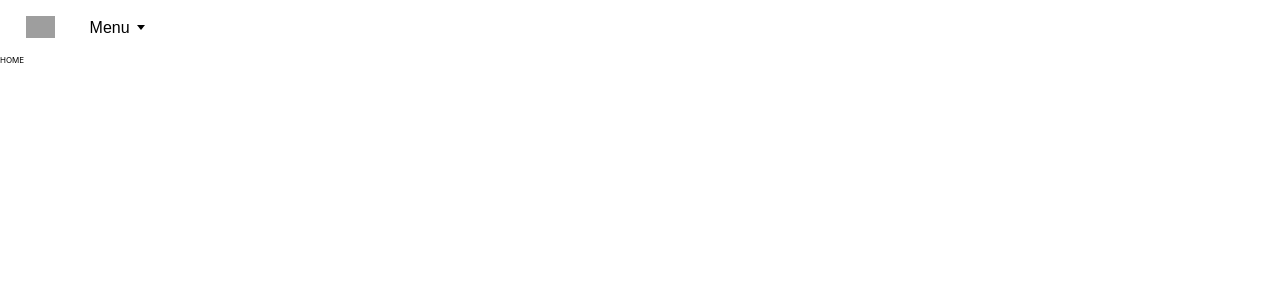
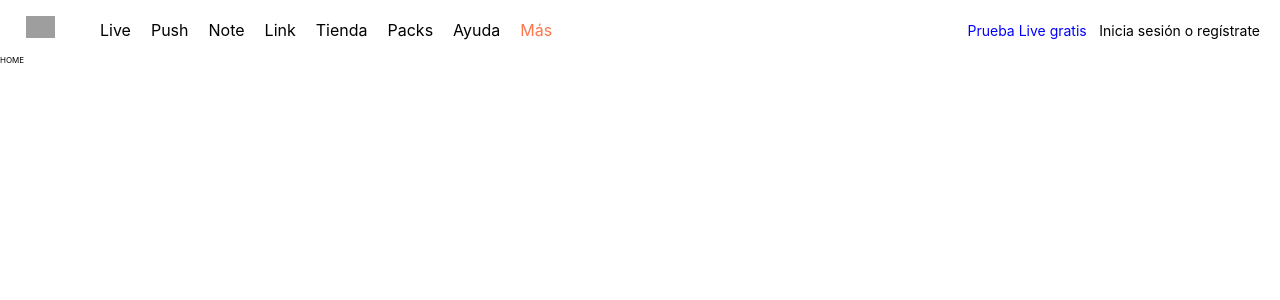
Before and after one commit to gomezjhon1022/ableton, a React (Create React App) app: page / in a window 1280 px wide. Shown: the top 300 px of the page. Built offline with nearby package versions, Linux system fonts and the light colour scheme; grey boxes are pictures that could not be loaded.

Commit message:
Feat: Add links to the navigation menu desktop

```diff
--- a/src/assets/text/textHeader.js
+++ b/src/assets/text/textHeader.js
@@ -13,12 +13,7 @@ const textHeader =
     }
   },
   "es": {
-    "header": {
-      "home": "Inicio",
-      "about": "Acerca de",
-      "services": "Servicios",
-      "contact": "Contacto"
-    },
+    "header": ["Live", "Push", "Note", "Link", "Tienda", "Packs", "Ayuda", "Más", "Prueba Live gratis", "Inicia sesión o regístrate"],
     "mainSection": {
       "welcome": "¡Bienvenidos a nuestro sitio web!",
       "learnMore": "Aprende más"
--- a/src/components/Header/Header.scss
+++ b/src/components/Header/Header.scss
@@ -45,15 +45,47 @@
         background-color: $blue;
         z-index: 5;
       }
+      .header__nav-links {
+        position: absolute;
+        font-size: 2rem;
+        display: flex;
+        align-items: center;
+        width: 100%;
+        height: 3.5rem;
+        padding: 0 2.5rem 0 12.5rem;
+        .header__link {
+          display: inline-block;
+          padding:0 1.25rem;
+        }
+        .header__link:first-child {
+          padding: 0 1.25rem 0 0;
+        }
+        .header__link:nth-child(8) {
+          color:$orange;
+        }
+        .header__link:nth-child(9) {
+          padding: 0 0 0 1.25rem;
+          margin-right: 0;
+          margin-left: auto;
+          font-size: 1.75rem;
+          color: $blue;
+        }
+        .header__link:nth-child(10) {
+          font-size: 1.75rem;
+          margin-right: 0;
+          margin-left: 0.3125rem;
+          padding-right: 0;
         }
       }
     }
-
+  }
+}
 .off-screen {
   transform: translateY(-100%);
   transition: transform 0.2s;
 }
 
+@media (max-width: 1279px) {
   .is-expanded {
       color:white;
       transform: translateY(0);
@@ -83,3 +115,4 @@
         }
     }
   }
+}
--- a/src/components/Header/index.js
+++ b/src/components/Header/index.js
@@ -1,27 +1,49 @@
-import { useState } from 'react';
+import { useEffect, useState } from 'react';
 import { textHeader } from '../../assets/text/textHeader';
 import './Header.scss';
 
 function Header(){
-  const [language, setLanguage]=useState('en');
+  const [language, setLanguage]=useState('es');
   const textList = textHeader[language];
   console.log(textList);
   console.log(textList.header)
   const [isExpanded, setIsExpanded] =useState(false);
+  const [isDesktop, setIsDesktop]=useState(false);
+
   const handleMenu=()=>{
     setIsExpanded(!isExpanded);
   }
+
+  const handleResize = () => {
+    setIsDesktop(window.innerWidth>1279);
+  }
+
+  useEffect(() => {
+    window.addEventListener('resize', handleResize);
+    handleResize();
+    return () => {
+      window.removeEventListener('resize', handleResize);
+    };
+  },[]);
 return (
   <header className={`header ${isExpanded===true?'is-expanded':''}`}>
     <div className='header--wrapper'>
       <nav className='header__nav'>
         <a className='header__logo'></a>
+        {isDesktop?
+            <ul className='header__nav-links'>
+              {textList.header.map((element)=>(<li className='header__link' key={element}><a>{element}</a></li>))}
+            </ul>
+          :<>
             <button className='header--trigger-label' onClick={()=>handleMenu()}>Menu</button>
             <div className={`header__primary-wrapper ${isExpanded?'':'off-screen'}`}>
               <ul className='header__nav-links'>
                 {textList.header.map((element)=>(<li className='header__link' key={element}><a>{element}</a></li>))}
               </ul>
             </div>
+          </>
+        }
+
       </nav>
     </div>
   </header>
```
Also changed, not shown: src/assets/text/text.json (deleted, +0 -43 lines). Lines whose indentation alone changed are shown as unchanged.
